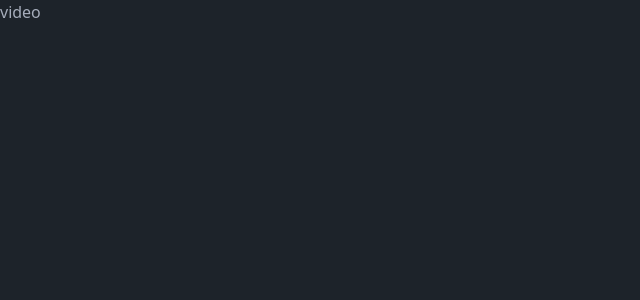
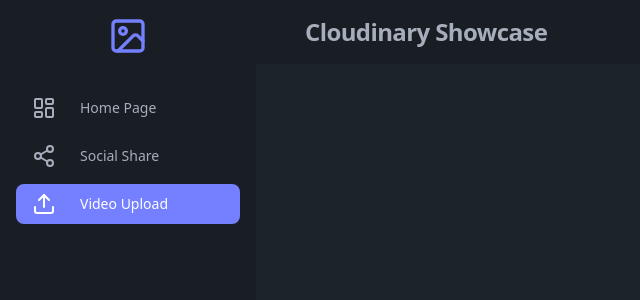
Before and after one commit to Dikshant441/cloud-SaaS, a Next.js app: page /video-upload in a window 1280 px wide. Shown: the top 300 px of the page, without its empty margins (0-640 px from the left). Built offline with nearby package versions, Linux system fonts and the light colour scheme; no server answers.

Commit message:
build video-upload page with UI and packages filesize, dayjs, and lucide-react

```diff
--- a/app/(app)/video-upload/page.tsx
+++ b/app/(app)/video-upload/page.tsx
@@ -1,10 +1,142 @@
+"use client";
 
-const page = () => {
+import React, { useState } from "react";
+import Link from "next/link";
+import { usePathname, useRouter } from "next/navigation";
+import { useClerk, useUser } from "@clerk/nextjs";
+import {
+  LogOutIcon,
+  MenuIcon,
+  LayoutDashboardIcon,
+  Share2Icon,
+  UploadIcon,
+  ImageIcon,
+} from "lucide-react";
+
+const sidebarItems = [
+  { href: "/home", icon: LayoutDashboardIcon, label: "Home Page" },
+  { href: "/social-share", icon: Share2Icon, label: "Social Share" },
+  { href: "/video-upload", icon: UploadIcon, label: "Video Upload" },
+];
+
+export default function AppLayout({
+  children,
+}: Readonly<{
+  children: React.ReactNode;
+}>) {
+  const [sidebarOpen, setSidebarOpen] = useState(false);
+  const pathname = usePathname();
+  const router = useRouter();
+  const { signOut } = useClerk();
+  const { user } = useUser();
+
+  const handleLogoClick = () => {
+    router.push("/");
+  };
+
+  const handleSignOut = async () => {
+    await signOut();
+  };
+
   return (
-    <div>
-      video
+    <div className="drawer lg:drawer-open">
+      <input
+        id="sidebar-drawer"
+        type="checkbox"
+        className="drawer-toggle"
+        checked={sidebarOpen}
+        onChange={() => setSidebarOpen(!sidebarOpen)}
+      />
+      <div className="drawer-content flex flex-col">
+        {/* Navbar */}
+        <header className="w-full bg-base-200">
+          <div className="navbar max-w-7xl mx-auto px-4 sm:px-6 lg:px-8">
+            <div className="flex-none lg:hidden">
+              <label
+                htmlFor="sidebar-drawer"
+                className="btn btn-square btn-ghost drawer-button"
+              >
+                <MenuIcon />
+              </label>
+            </div>
+            <div className="flex-1">
+              <Link href="/" onClick={handleLogoClick}>
+                <div className="btn btn-ghost normal-case text-2xl font-bold tracking-tight cursor-pointer">
+                  Cloudinary Showcase
+                </div>
+              </Link>
+            </div>
+            <div className="flex-none flex items-center space-x-4">
+              {user && (
+                <>
+                  <div className="avatar">
+                    <div className="w-8 h-8 rounded-full">
+                      <img
+                        src={user.imageUrl}
+                        alt={
+                          user.username || user.emailAddresses[0].emailAddress
+                        }
+                      />
+                    </div>
+                  </div>
+                  <span className="text-sm truncate max-w-xs lg:max-w-md">
+                    {user.username || user.emailAddresses[0].emailAddress}
+                  </span>
+                  <button
+                    onClick={handleSignOut}
+                    className="btn btn-ghost btn-circle"
+                  >
+                    <LogOutIcon className="h-6 w-6" />
+                  </button>
+                </>
+              )}
+            </div>
+          </div>
+        </header>
+        {/* Page content */}
+        <main className="flex-grow">
+          <div className="max-w-7xl mx-auto w-full px-4 sm:px-6 lg:px-8 my-8">
+            {children}
+          </div>
+        </main>
+      </div>
+      <div className="drawer-side">
+        <label htmlFor="sidebar-drawer" className="drawer-overlay"></label>
+        <aside className="bg-base-200 w-64 h-full flex flex-col">
+          <div className="flex items-center justify-center py-4">
+            <ImageIcon className="w-10 h-10 text-primary" />
+          </div>
+          <ul className="menu p-4 w-full text-base-content flex-grow">
+            {sidebarItems.map((item) => (
+              <li key={item.href} className="mb-2">
+                <Link
+                  href={item.href}
+                  className={`flex items-center space-x-4 px-4 py-2 rounded-lg ${
+                    pathname === item.href
+                      ? "bg-primary text-white"
+                      : "hover:bg-base-300"
+                  }`}
+                  onClick={() => setSidebarOpen(false)}
+                >
+                  <item.icon className="w-6 h-6" />
+                  <span>{item.label}</span>
+                </Link>
+              </li>
+            ))}
+          </ul>
+          {user && (
+            <div className="p-4">
+              <button
+                onClick={handleSignOut}
+                className="btn btn-outline btn-error w-full"
+              >
+                <LogOutIcon className="mr-2 h-5 w-5" />
+                Sign Out
+              </button>
+            </div>
+          )}
+        </aside>
+      </div>
     </div>
-  )
+  );
 }
-
-export default page
--- a/package.json
+++ b/package.json
@@ -12,6 +12,9 @@
     "@clerk/nextjs": "^5.4.1",
     "@prisma/client": "^5.19.1",
     "cloudinary": "^2.4.0",
+    "dayjs": "^1.11.13",
+    "filesize": "^10.1.6",
+    "lucide-react": "^0.439.0",
     "next": "14.2.8",
     "next-cloudinary": "^6.12.0",
     "react": "^18",
```
Also changed, not shown: 1 other file (tests, documents, lock files or other folders).
